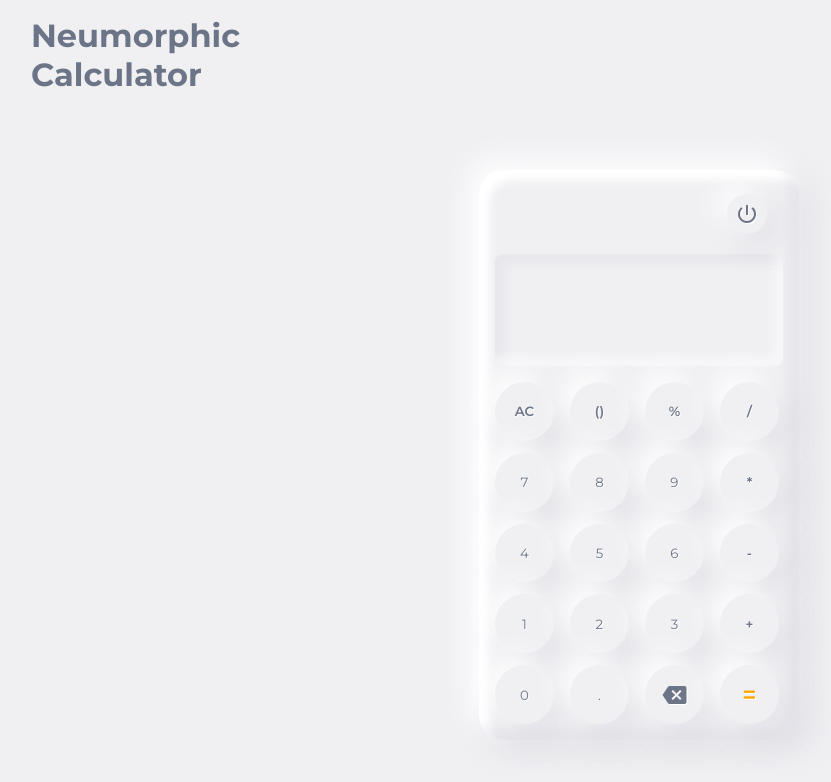
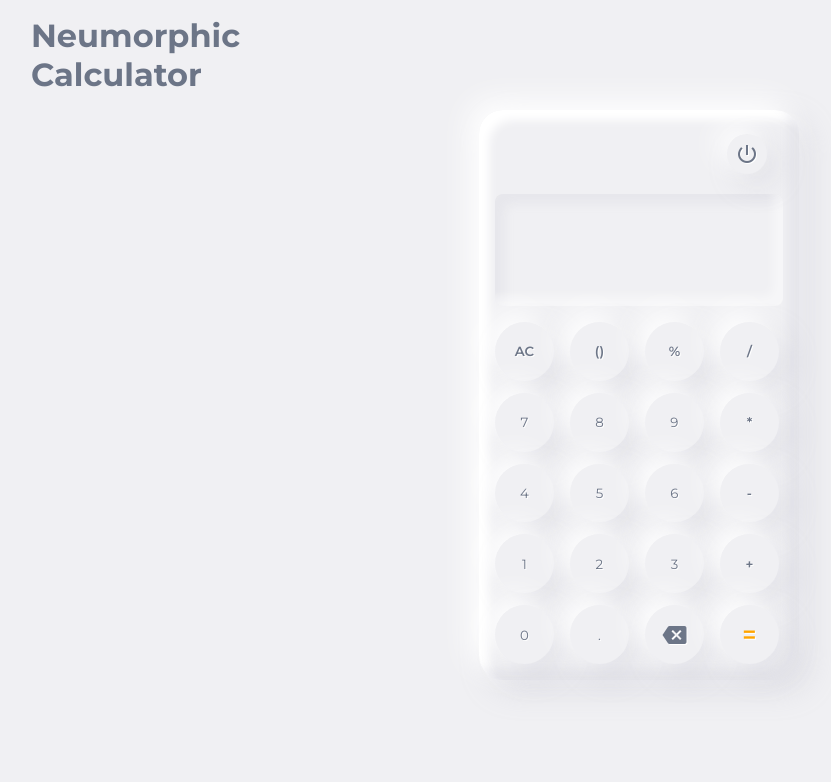
Before and after one commit to mjfneto/neumorphic-calc, a website built with Vite: page index.html in a window 1280 px wide. Shown: the whole page, without its empty margins (1-832 px from the left). Built offline with nearby package versions, Linux system fonts and the light colour scheme.

Commit message:
Align #calculator when screen width is greater than 768px

```diff
--- a/src/style.css
+++ b/src/style.css
@@ -250,6 +250,10 @@ header h1 {
   .btn#eq-btn {
     font-weight: 600;
   }
+
+  #calculator {
+    align-self: start;
+  }
 }
 
 @media (prefers-color-scheme: dark) {
```
